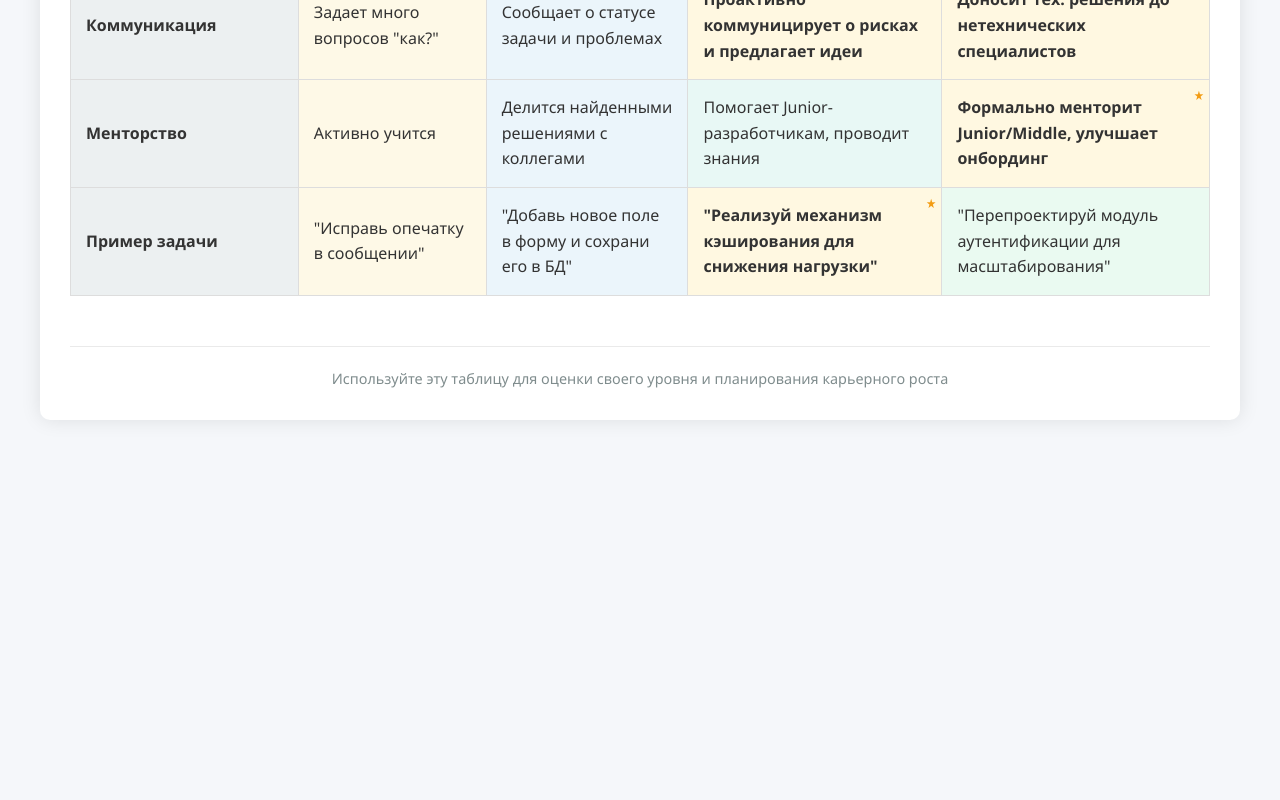
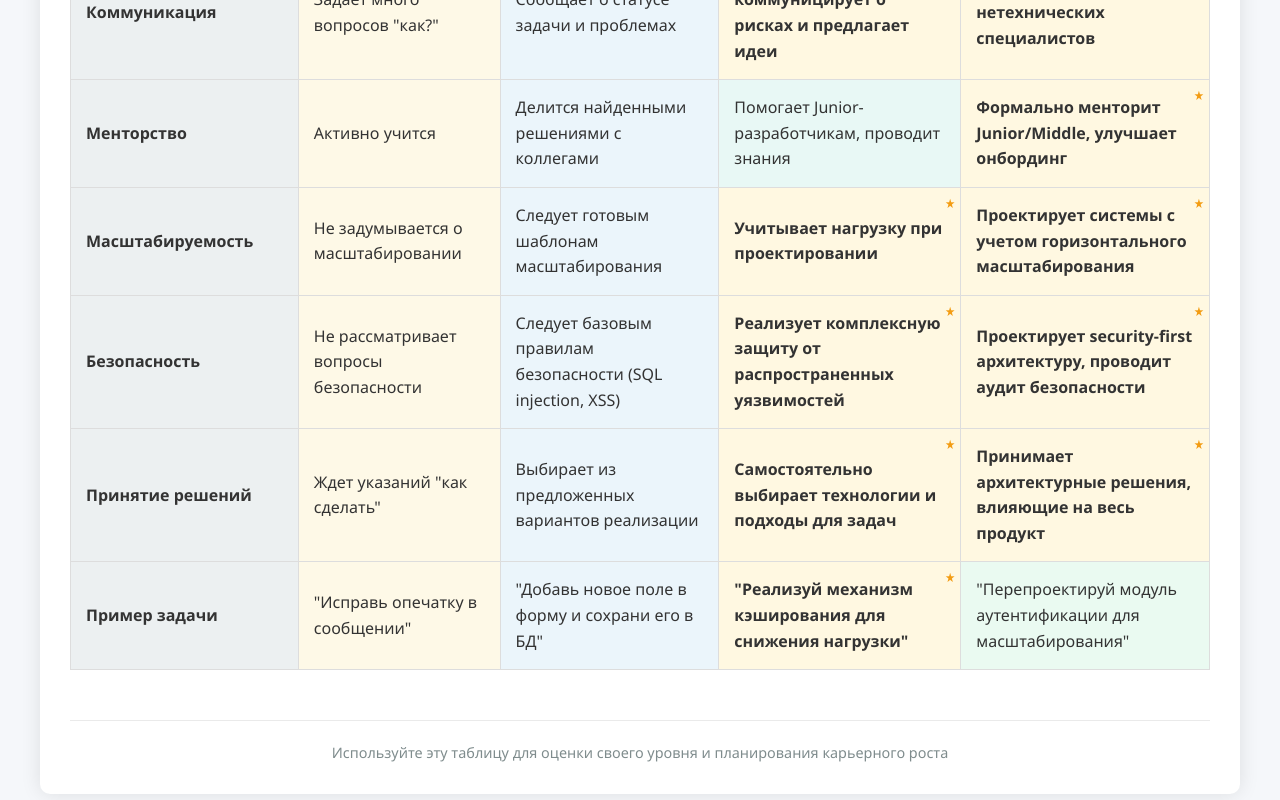
Before and after one commit to aruytehno/developer-grades-roadmap, a plain HTML site: page index.html in a window 1280 px wide. Shown: the part 2244-3044 px from the top of the page. Before the commit the page ends 2684 px from the top, so only its background shows below. Drawn offline with Linux system fonts and the light colour scheme.

Commit message:
feat: add scalability, security and decision-making aspects to comparison table

```diff
--- a/index.html
+++ b/index.html
@@ -169,6 +169,31 @@
                             <td class="middle">Помогает Junior-разработчикам, проводит знания</td>
                             <td class="senior highlight">Формально менторит Junior/Middle, улучшает онбординг</td>
                         </tr>
+
+                        <!-- Новые добавленные аспекты -->
+                        <tr>
+                            <td class="aspect">Масштабируемость</td>
+                            <td class="intern">Не задумывается о масштабировании</td>
+                            <td class="junior">Следует готовым шаблонам масштабирования</td>
+                            <td class="middle highlight">Учитывает нагрузку при проектировании</td>
+                            <td class="senior highlight">Проектирует системы с учетом горизонтального масштабирования</td>
+                        </tr>
+                        <tr>
+                            <td class="aspect">Безопасность</td>
+                            <td class="intern">Не рассматривает вопросы безопасности</td>
+                            <td class="junior">Следует базовым правилам безопасности (SQL injection, XSS)</td>
+                            <td class="middle highlight">Реализует комплексную защиту от распространенных уязвимостей</td>
+                            <td class="senior highlight">Проектирует security-first архитектуру, проводит аудит безопасности</td>
+                        </tr>
+                        <tr>
+                            <td class="aspect">Принятие решений</td>
+                            <td class="intern">Ждет указаний "как сделать"</td>
+                            <td class="junior">Выбирает из предложенных вариантов реализации</td>
+                            <td class="middle highlight">Самостоятельно выбирает технологии и подходы для задач</td>
+                            <td class="senior highlight">Принимает архитектурные решения, влияющие на весь продукт</td>
+                        </tr>
+                        <!-- Конец новых аспектов -->
+
                         <tr>
                             <td class="aspect">Пример задачи</td>
                             <td class="intern">"Исправь опечатку в сообщении"</td>
```
